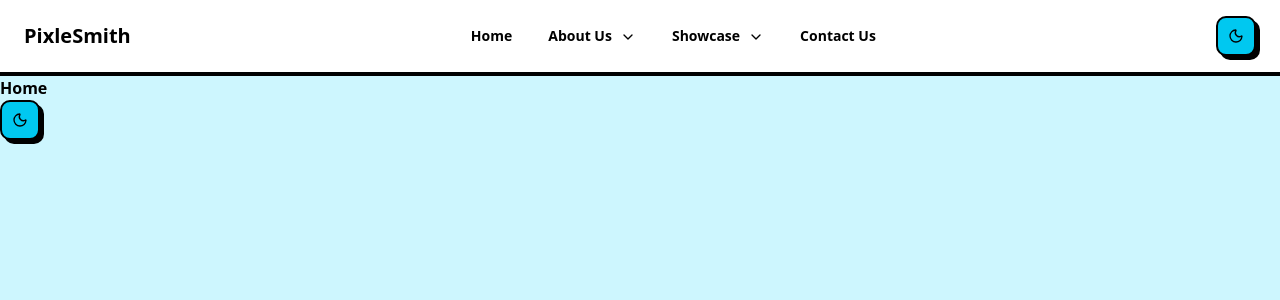
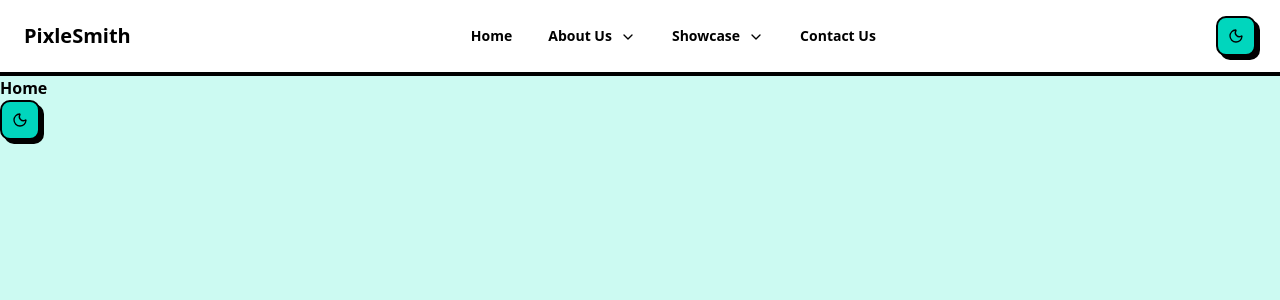
Before and after one commit to pranavsoni1101/srizen, a Next.js app: page / in a window 1280 px wide. Shown: the top 300 px of the page. Built offline with nearby package versions, Linux system fonts and the light colour scheme.

Commit message:
Changed theme to teal

```diff
--- a/app/globals.css
+++ b/app/globals.css
@@ -119,24 +119,23 @@
     @apply bg-background text-foreground;
   }
 }
-
 @import "tailwindcss";
 @import "tw-animate-css";
 
 @custom-variant dark (&:is(.dark *));
 
 :root {
-  --background: oklch(94.61% 0.043 211.12);
+  --background: oklch(95.08% 0.0481 184.07);
   --secondary-background: oklch(100% 0 0);
   --foreground: oklch(0% 0 0);
   --main-foreground: oklch(0% 0 0);
-  --main: oklch(76.89% 0.139164 219.13);
+  --main: oklch(78.57% 0.1422 180.36);
   --border: oklch(0% 0 0);
   --ring: oklch(0% 0 0);
   --overlay: oklch(0% 0 0 / 0.8);
   --shadow: 4px 4px 0px 0px var(--border);
-  --chart-1: #00C8F0;
-  --chart-2: #FF7A05;
+  --chart-1: #00D6BD;
+  --chart-2: #0099FF;
   --chart-3: #7A83FF;
   --chart-4: #FF4D50;
   --chart-5: #FACC00;
@@ -144,16 +143,16 @@
 }
 
 .dark {
-  --background: oklch(27.11% 0.0303 225.38);
+  --background: oklch(22.65% 0.0236 198.49);
   --secondary-background: oklch(23.93% 0 0);
   --foreground: oklch(92.49% 0 0);
   --main-foreground: oklch(0% 0 0);
-  --main: oklch(64.37% 0.1162 218.75);
+  --main: oklch(71.47% 0.129261 180.4742);
   --border: oklch(0% 0 0);
   --ring: oklch(100% 0 0);
   --shadow: 4px 4px 0px 0px var(--border);
-  --chart-1: #009DBD;
-  --chart-2: #EB6D00;
+  --chart-1: #00BDA7;
+  --chart-2: #008AE5;
   --chart-3: #7A83FF;
   --chart-4: #FF6669;
   --chart-5: #E0B700;
@@ -190,12 +189,7 @@
     @apply text-foreground font-base bg-background;
   }
 
-  h1,
-  h2,
-  h3,
-  h4,
-  h5,
-  h6 {
+  h1, h2, h3, h4, h5, h6{
     @apply font-heading;
   }
 }
```
